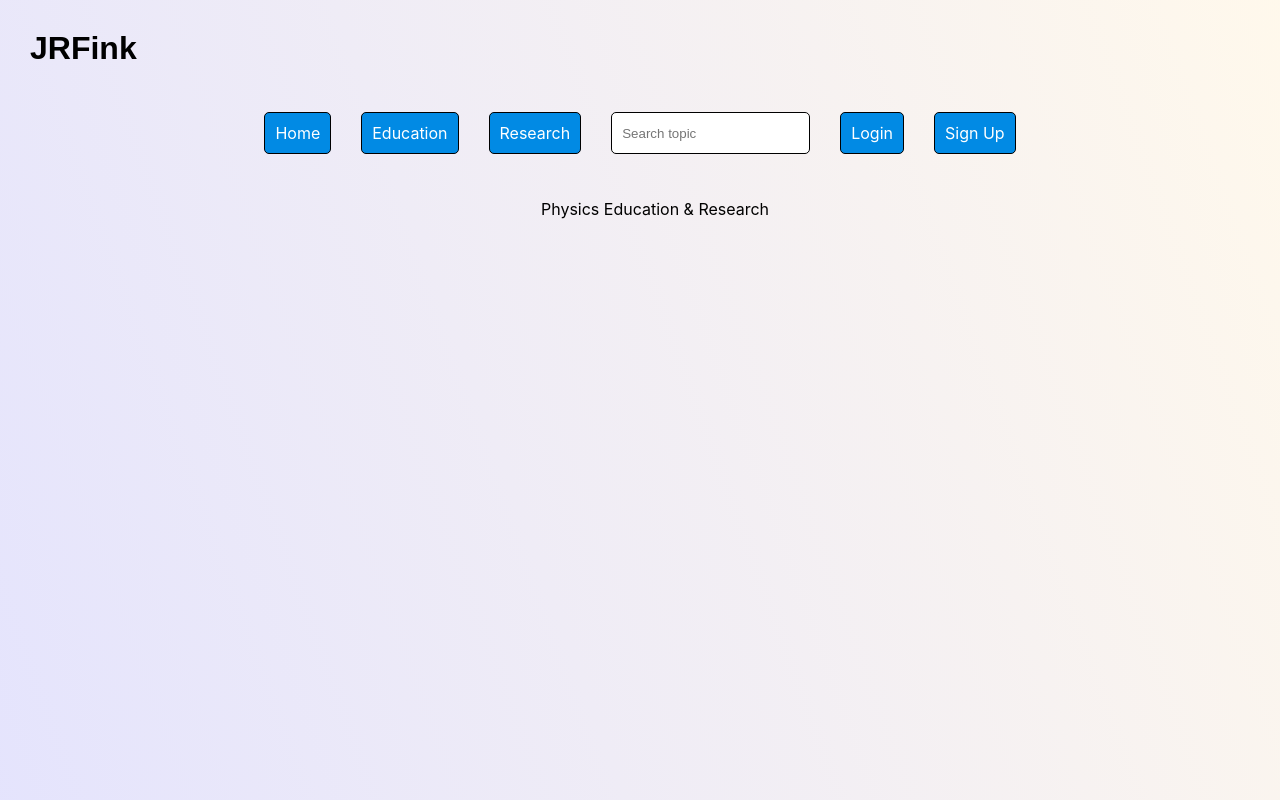
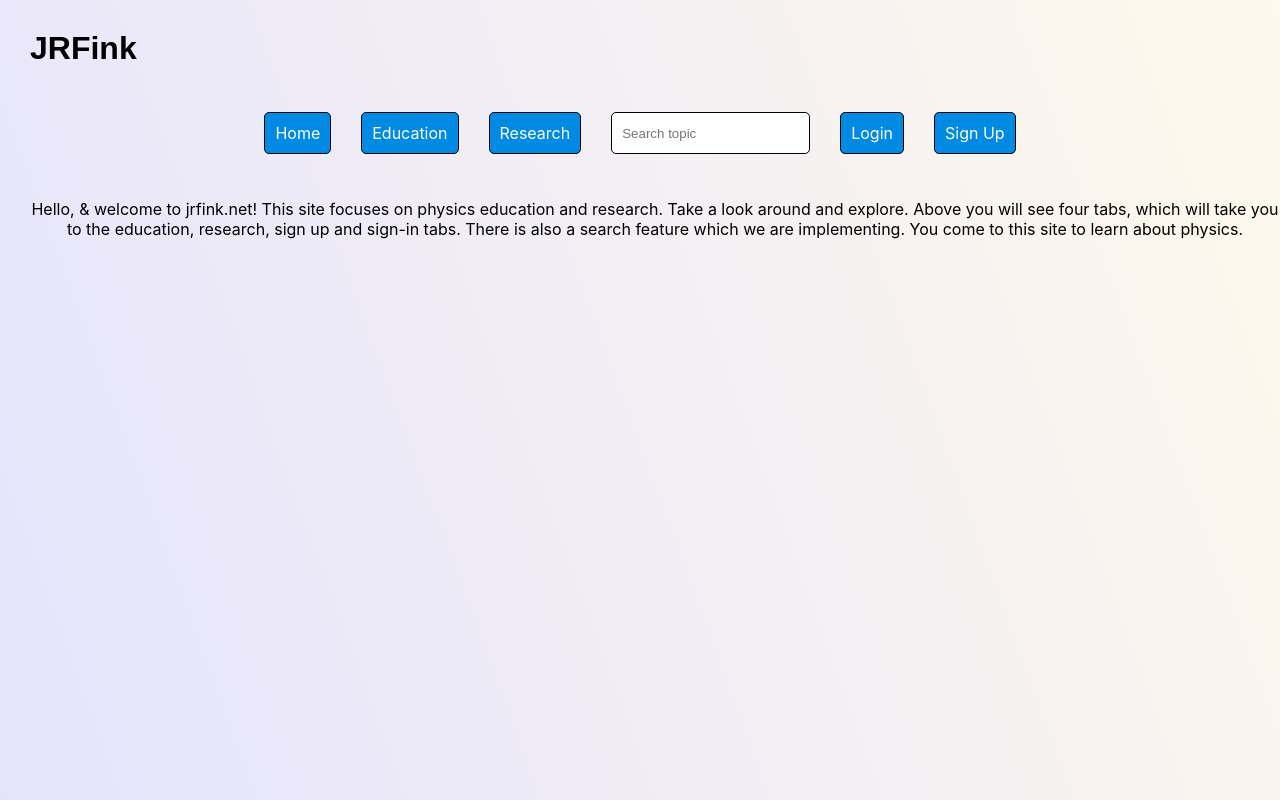
Before and after one commit to JRFink/jrfphyspagesnew, a Next.js app: page / in a window 1280 px wide. Shown: the top 800 px of the page. Built offline with nearby package versions, Linux system fonts and the light colour scheme.

Commit message:
Update index.tsx

```diff
--- a/pages/index.tsx
+++ b/pages/index.tsx
@@ -4,7 +4,9 @@ const indexPage = () => {
   return (
     <>
       <p className={style.centerText}>
-        Physics Education & Research
+        Hello, & welcome to jrfink.net! This site focuses on physics education and research. Take a look around and explore. Above you will see four tabs, which will take you to the education, research, sign up and sign-in tabs. There is also a search feature which we are implementing.
+
+You come to this site to learn about physics.
       </p>
     </>
   );
```
